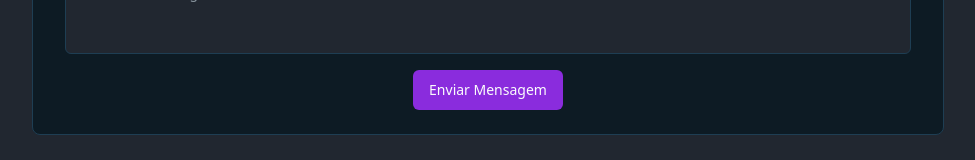
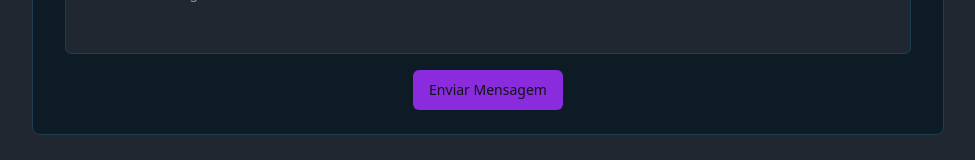
Before and after one commit to rafa-carmo/portfolio, a Next.js app: page / in a window 1280 px wide. Shown: the part 3512-3672 px from the top of the page, without its empty margins (152-1127 px from the left). Built offline with nearby package versions, Linux system fonts and the light colour scheme.

Commit message:
fix: button submit message color

```diff
--- a/src/components/forms/contact.tsx
+++ b/src/components/forms/contact.tsx
@@ -87,7 +87,7 @@ export function ContactForm() {
 								className="rounded-full p-5 bg-lime-600 text-foreground"
 							/>
 							<p className="text-xl">
-								Mensagem recebida, Responderei o mais rapido possível.
+								Mensagem recebida, Responderei o mais breve possível.
 							</p>
 						</motion.div>
 						<motion.div
@@ -151,7 +151,7 @@ export function ContactForm() {
 								)}
 							/>
 							<Button
-								className="mt-4 max-w-[300px] text-foreground"
+								className="mt-4 max-w-[300px] text-primary-foreground bg-primary"
 								disabled={isLoading}
 								type="submit"
 							>
```
